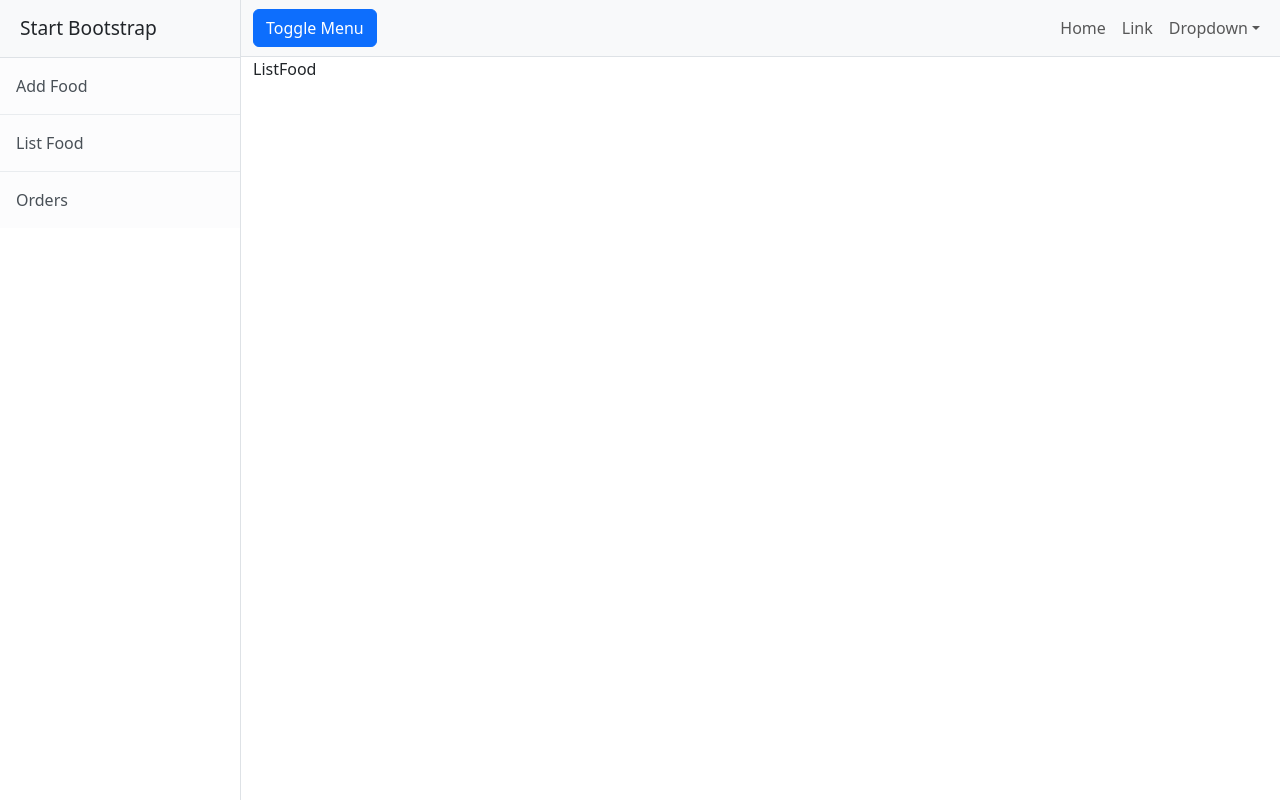
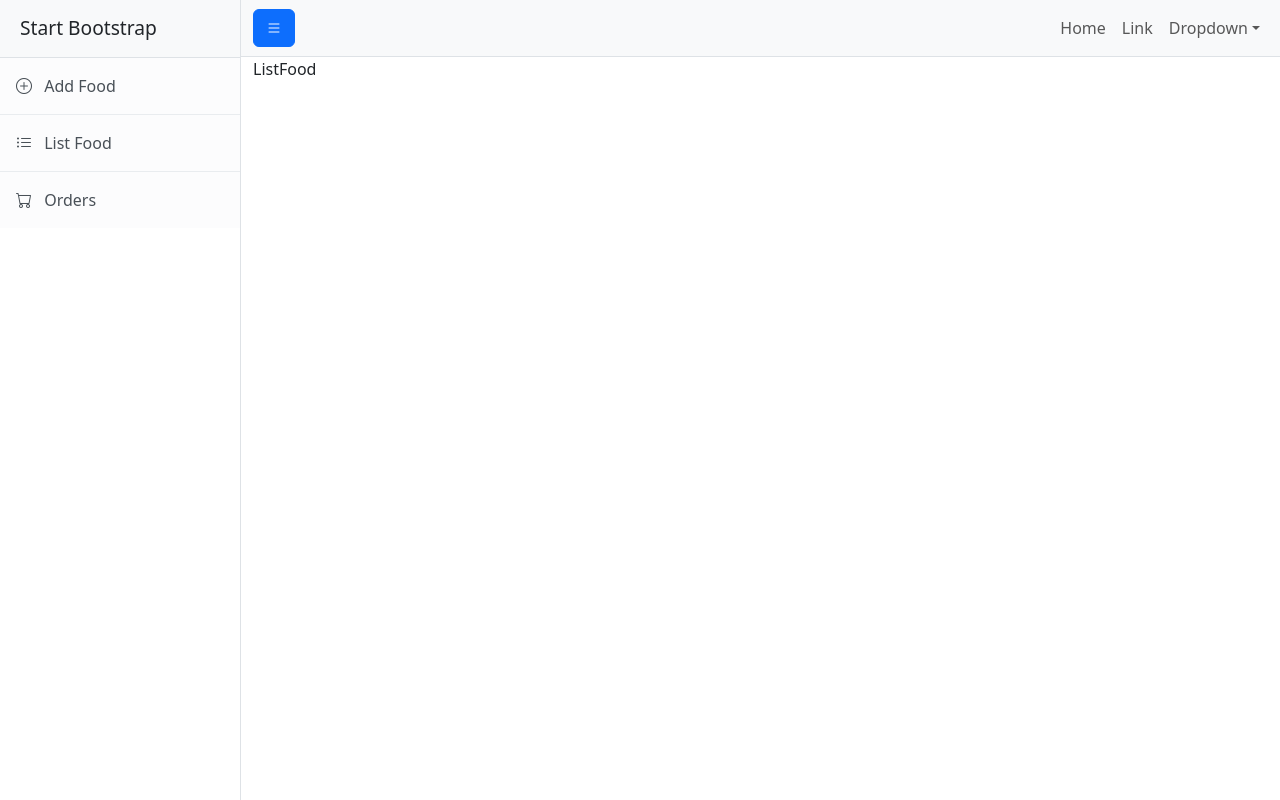
Before and after one commit to tecnologiaefinancas/foodies-adminpanel, a React (Vite) app: page / in a window 1280 px wide. Built offline with nearby package versions, Linux system fonts and the light colour scheme.

Commit message:
Add Bootstrap icons

```diff
--- a/src/App.jsx
+++ b/src/App.jsx
@@ -1,4 +1,5 @@
 import React from "react";
+import { useState } from "react";
 import { Routes, Route } from "react-router-dom";
 import Sidebar from "./components/sidebar/Sidebar";
 import MenuBar from "./components/menubar/MenuBar";
@@ -7,11 +8,19 @@ import ListFood from "./pages/listfood/ListFood";
 import Orders from "./pages/orders/Orders";
 
 const App = () => {
+    const [sidebarVisible, setSidebarVisible] = useState(true);
+
+    const toggleSidebar = () => {
+        setSidebarVisible(!sidebarVisible);
+    }
+
   return (
     <div className="d-flex" id="wrapper">
-      <Sidebar />
+      <Sidebar sidebarVisible={sidebarVisible}/>
+
       <div id="page-content-wrapper">
-        <MenuBar />
+        <MenuBar toggleSidebar={toggleSidebar}/>
+
         <div className="container-fluid">
           <Routes>
             <Route path="/add" element={<AddFood />} />
--- a/src/components/menubar/MenuBar.jsx
+++ b/src/components/menubar/MenuBar.jsx
@@ -1,11 +1,11 @@
 import React from 'react';
 
-const MenuBar = () => {
+const MenuBar = ({toggleSidebar}) => {
   return (
     <nav className="navbar navbar-expand-lg navbar-light bg-light border-bottom">
     <div className="container-fluid">
-      <button className="btn btn-primary" id="sidebarToggle">
-        Toggle Menu
+      <button className="btn btn-primary" id="sidebarToggle" onClick={toggleSidebar}>
+        <i className='bi bi-list'></i>
       </button>
       <button
         className="navbar-toggler"
--- a/src/components/sidebar/Sidebar.jsx
+++ b/src/components/sidebar/Sidebar.jsx
@@ -1,9 +1,9 @@
 import React from "react";
 import { Link } from "react-router-dom";
 
-const Sidebar = () => {
+const Sidebar = ({sidebarVisible}) => {
   return (
-    <div className="border-end bg-white" id="sidebar-wrapper">
+    <div className={`border-end bg-white ${sidebarVisible ? '': 'd-none'}`} id="sidebar-wrapper">
       <div className="sidebar-heading border-bottom bg-light">
         Start Bootstrap
       </div>
@@ -12,19 +12,19 @@ const Sidebar = () => {
           className="list-group-item list-group-item-action list-group-item-light p-3"
           to="/add"
         >
-          Add Food
+        <i className='bi bi-plus-circle me-2'></i>  Add Food
         </Link>
         <Link
           className="list-group-item list-group-item-action list-group-item-light p-3"
            to="/list"
         >
-          List Food
+        <i className='bi bi-list-ul me-2'></i>  List Food
         </Link>
         <Link
           className="list-group-item list-group-item-action list-group-item-light p-3"
            to="/orders"
         >
-          Orders
+        <i className='bi bi-cart me-2'></i>  Orders
         </Link>
       </div>
     </div>
```
